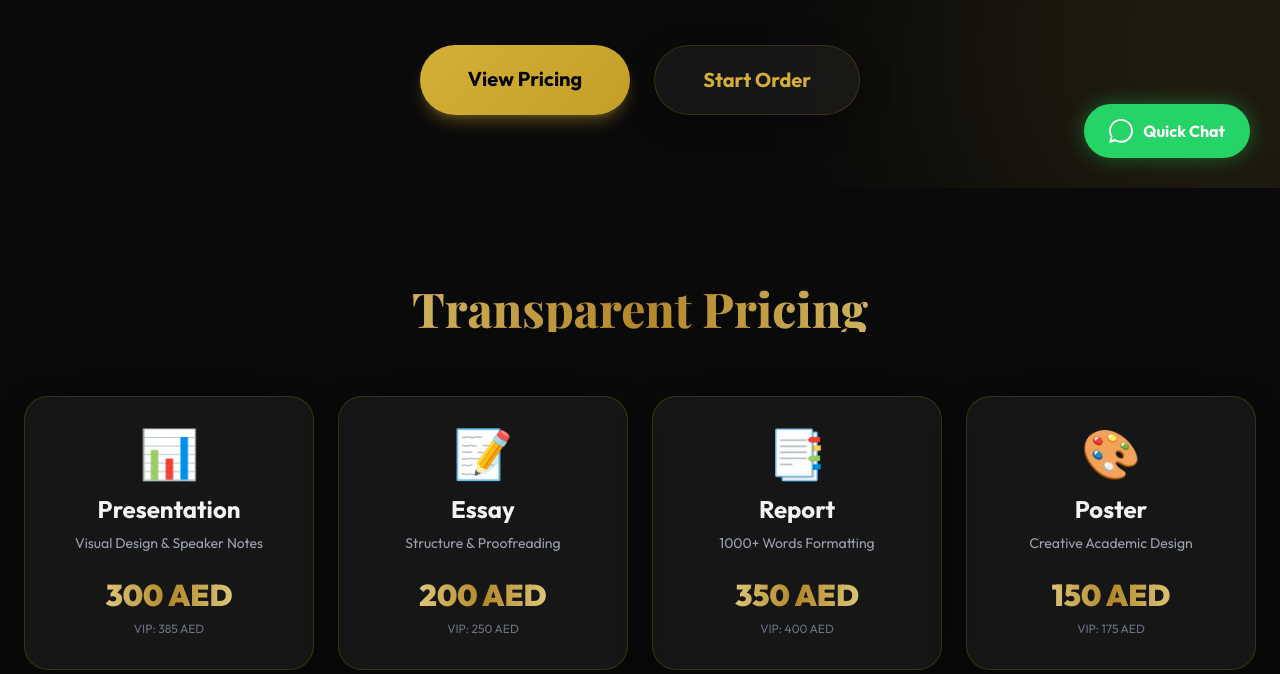
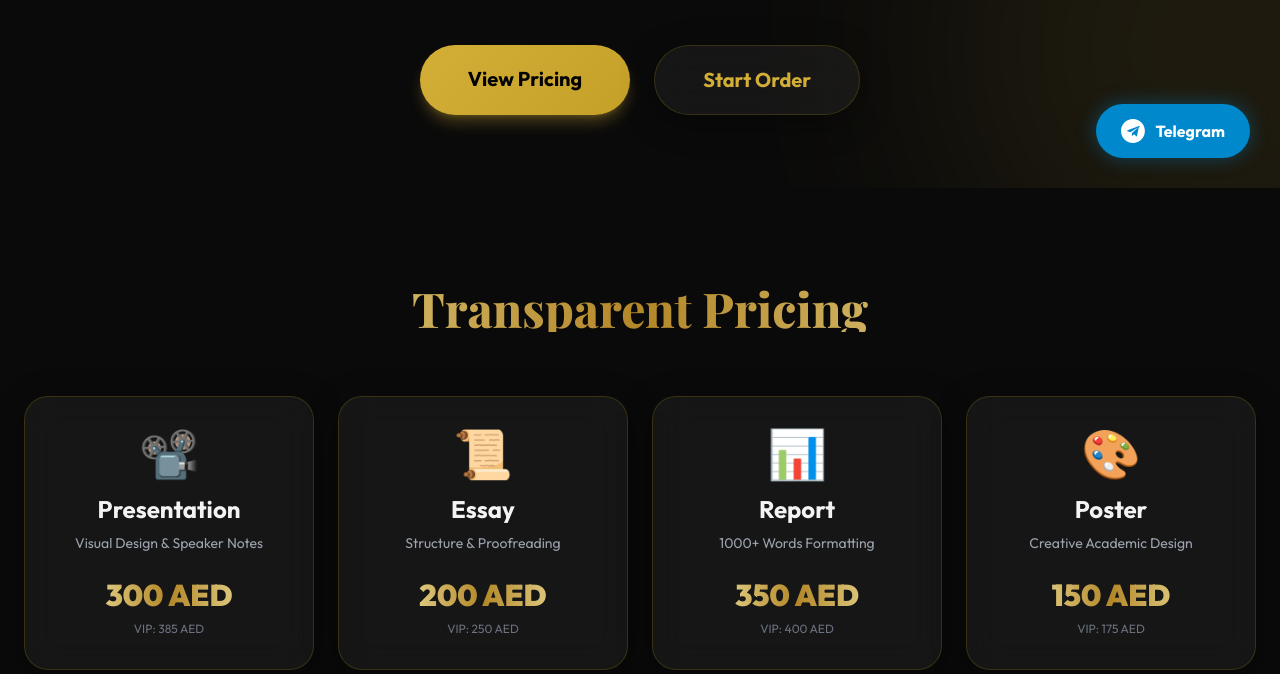
Before and after one commit to academicexcellence595/AcademicExcellence, a plain HTML site: page index.html in a window 1280 px wide. Shown: the part 612-1286 px from the top of the page. Drawn offline with nearby package versions, Linux system fonts and the light colour scheme; a web font is replaced by a local one.

Commit message:
Update index.html

```diff
--- a/index.html
+++ b/index.html
@@ -40,16 +40,34 @@
         .floating { animation: float 6s ease-in-out infinite; }
         @keyframes float { 0%, 100% { transform: translateY(0px); } 50% { transform: translateY(-20px); } }
 
-        /* WhatsApp Button */
-        .wa-float { position: fixed; bottom: 30px; right: 30px; background: #25d366; color: white; padding: 15px 25px; border-radius: 50px; font-weight: bold; display: flex; align-items: center; gap: 10px; box-shadow: 0 0 20px rgba(37, 211, 102, 0.4); z-index: 999; text-decoration: none; transition: 0.3s; }
-        .wa-float:hover { transform: scale(1.1); }
+        /* Telegram Floating Button */
+        .tg-float {
+            position: fixed;
+            bottom: 30px;
+            right: 30px;
+            background: #0088cc;
+            color: white;
+            padding: 15px 25px;
+            border-radius: 50px;
+            font-weight: bold;
+            display: flex;
+            align-items: center;
+            gap: 10px;
+            box-shadow: 0 0 20px rgba(0, 136, 204, 0.4);
+            z-index: 999;
+            text-decoration: none;
+            transition: 0.3s;
+        }
+        .tg-float:hover { transform: scale(1.1); background: #0077b5; }
     </style>
 </head>
 <body class="selection:bg-[#D4AF37] selection:text-black">
 
-    <a href="https://wa.me/994704440404" target="_blank" class="wa-float">
-        <svg width="24" height="24" fill="currentColor" viewBox="0 0 24 24"><path d="M.057 24l1.687-6.163c-1.041-1.804-1.588-3.849-1.587-5.946.003-6.556 5.338-11.891 11.893-11.891 3.181.001 6.167 1.24 8.413 3.488 2.245 2.248 3.481 5.236 3.48 8.414-.003 6.557-5.338 11.892-11.893 11.892-1.99-.001-3.951-.5-5.688-1.448l-6.305 1.654zm6.597-3.807c1.676.995 3.276 1.591 5.319 1.592 5.548 0 10.064-4.516 10.066-10.066.001-2.686-1.043-5.212-2.94-7.11s-4.422-2.942-7.11-2.942c-5.549 0-10.066 4.517-10.067 10.067 0 2.057.61 3.848 1.647 5.497l-.996 3.635 3.731-.973z"/></svg>
-        <span>Quick Chat</span>
+    <a href="https://t.me/AcademicExcellence0" target="_blank" class="tg-float">
+        <svg width="24" height="24" fill="currentColor" viewBox="0 0 24 24">
+            <path d="M11.944 0C5.346 0 0 5.347 0 11.944c0 6.595 5.346 11.944 11.944 11.944 6.596 0 11.944-5.349 11.944-11.944C23.888 5.347 18.54 0 11.944 0zm5.832 8.356l-1.92 9.05c-.144.643-.524.8-.1.058l-2.924-2.154-1.41 1.357c-.156.156-.288.288-.588.288l.21-2.972 5.41-4.886c.235-.21-.051-.326-.364-.117l-6.685 4.208-2.88-.9c-.626-.196-.64-.626.13-.925l11.26-4.34c.52-.19.975.12.83.91z"/>
+        </svg>
+        <span>Telegram</span>
     </a>
 
     <header class="min-h-screen flex flex-col items-center justify-center text-center px-4 relative overflow-hidden">
@@ -78,21 +96,21 @@
 
         <div class="grid grid-cols-1 md:grid-cols-2 lg:grid-cols-4 gap-6">
             <div class="glass-panel p-8 rounded-3xl text-center">
-                <div class="text-5xl mb-4">📊</div>
+                <div class="text-5xl mb-4">📽️</div>
                 <h3 class="text-2xl font-bold mb-2">Presentation</h3>
                 <p class="text-gray-400 text-sm mb-6">Visual Design & Speaker Notes</p>
                 <div class="text-3xl font-black gold-text">300 AED</div>
                 <div class="text-xs text-gray-500 mt-2">VIP: 385 AED</div>
             </div>
              <div class="glass-panel p-8 rounded-3xl text-center">
-                <div class="text-5xl mb-4">📝</div>
+                <div class="text-5xl mb-4">📜</div>
                 <h3 class="text-2xl font-bold mb-2">Essay</h3>
                 <p class="text-gray-400 text-sm mb-6">Structure & Proofreading</p>
                 <div class="text-3xl font-black gold-text">200 AED</div>
                 <div class="text-xs text-gray-500 mt-2">VIP: 250 AED</div>
             </div>
              <div class="glass-panel p-8 rounded-3xl text-center">
-                <div class="text-5xl mb-4">📑</div>
+                <div class="text-5xl mb-4">📊</div>
                 <h3 class="text-2xl font-bold mb-2">Report</h3>
                 <p class="text-gray-400 text-sm mb-6">1000+ Words Formatting</p>
                 <div class="text-3xl font-black gold-text">350 AED</div>
@@ -162,7 +180,7 @@
                             <div class="absolute top-0 left-0 w-full h-1 bg-[#D4AF37]"></div>
                             <p class="text-gray-500 text-xs uppercase tracking-[0.2em] mb-1">Estimated Total</p>
                             <div id="totalDisplay" class="text-5xl font-black gold-text">300 AED</div>
-                            <p id="rushWarning" class="text-orange-500 font-bold text-xs mt-2 hidden animate-pulse">⚡ +50 AED RUSH FEE (Due within 48h)</p>
+                            <p id="rushWarning" class="text-orange-500 font-bold text-xs mt-2 hidden animate-pulse">⚠️ +50 AED RUSH FEE (Due within 48h)</p>
                         </div>
 
                         <button type="submit" class="w-full gold-bg text-black font-extrabold py-6 rounded-2xl text-xl hover:brightness-110 hover:scale-[1.01] transition-all shadow-xl">
@@ -172,7 +190,7 @@
                 </div>
 
                 <div id="thankYou" class="hidden text-center py-10 animate__animated animate__fadeIn">
-                    <div class="text-8xl mb-6">🎉</div>
+                    <div class="text-8xl mb-6">🙌</div>
                     <h2 class="text-5xl font-bold gold-text mb-6" style="font-family: 'Playfair Display';">Inquiry Sent!</h2>
                     <p class="text-xl text-gray-300 mb-8">We have received your request.</p>
 
```
